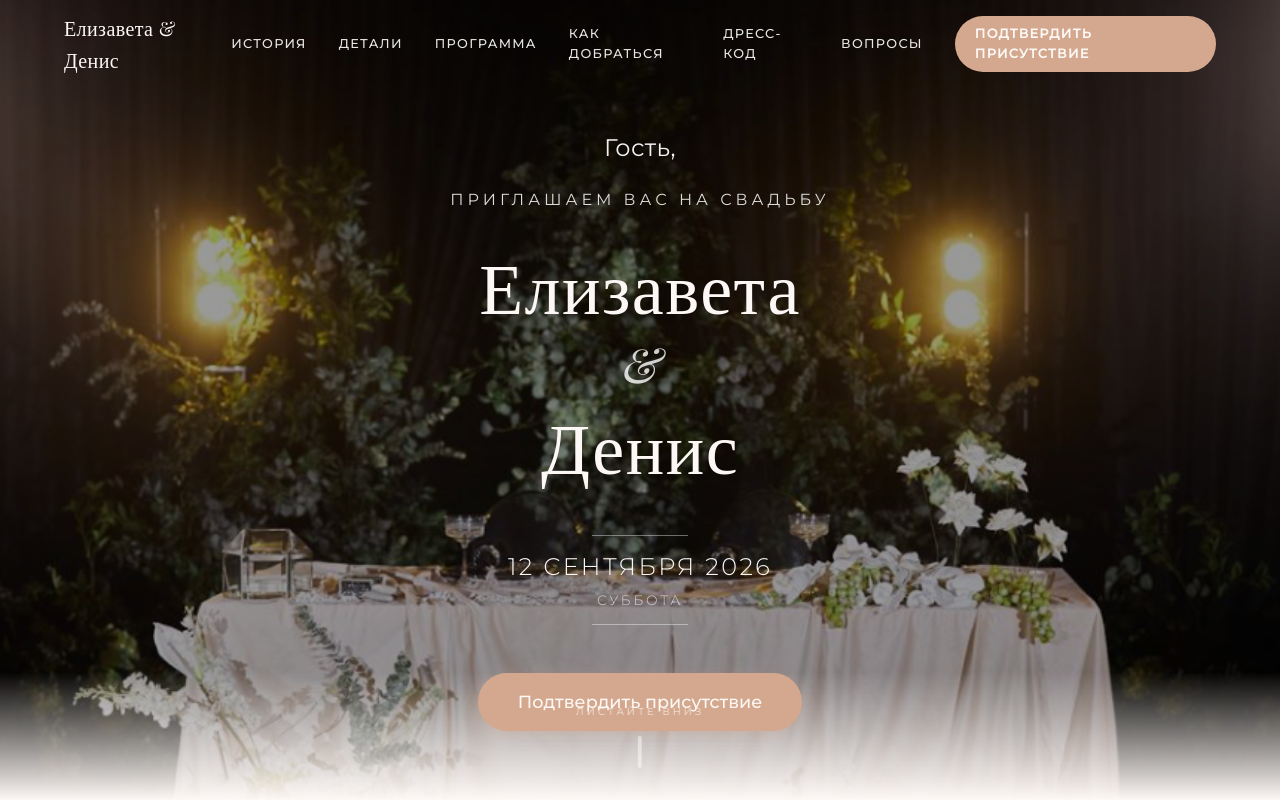
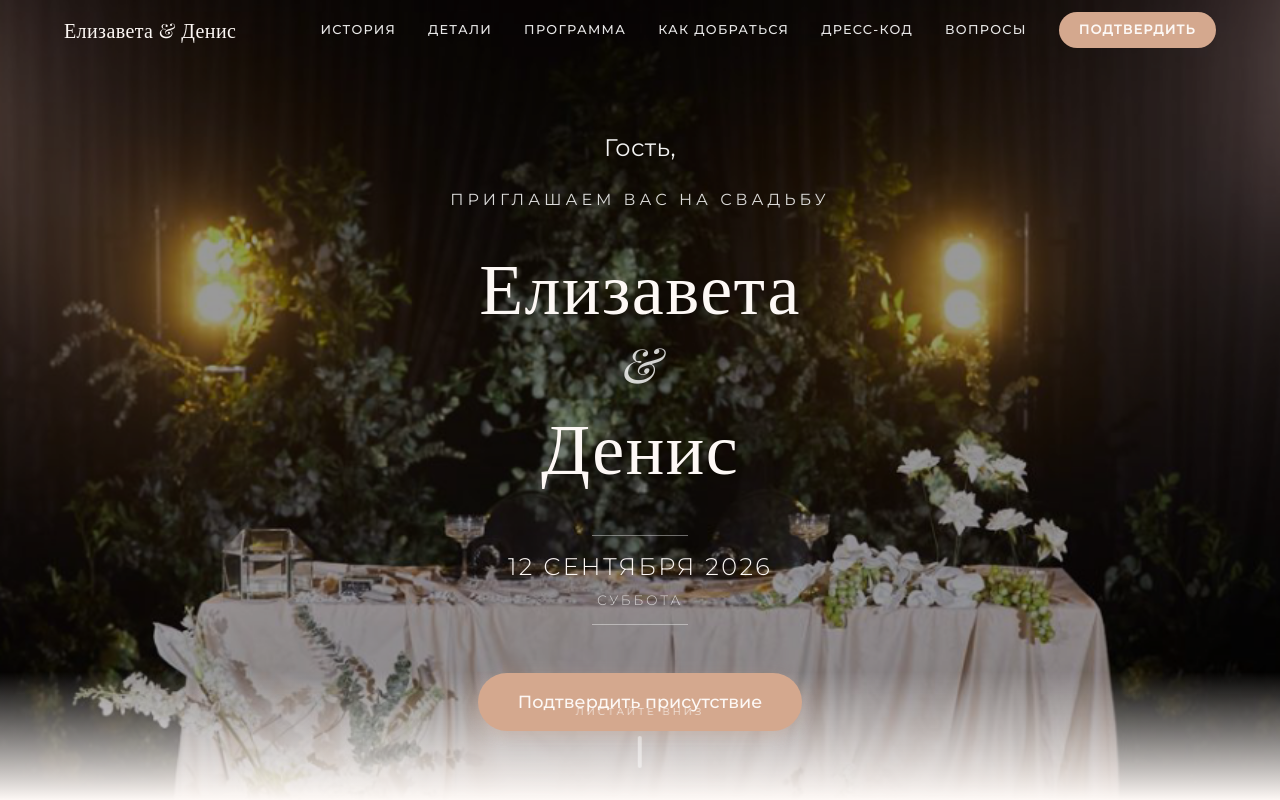
Before and after one commit to 5h4r3r/invitation, a Vue app: page / in a window 1280 px wide. Shown: the top 800 px of the page. Built offline with nearby package versions, Linux system fonts and the light colour scheme; no server answers; a web font is replaced by a local one.

Commit message:
nav: revert to Подтвердить

```diff
--- a/src/components/NavBar.vue
+++ b/src/components/NavBar.vue
@@ -12,7 +12,7 @@
         <a href="#dress-code">Дресс-код</a>
         <a href="#faq">Вопросы</a>
         <a href="#music" v-if="config.musicPlayer.enabled">Музыка</a>
-        <a href="#rsvp" class="nav-rsvp-link">Подтвердить присутствие</a>
+        <a href="#rsvp" class="nav-rsvp-link">Подтвердить</a>
       </div>
       <button class="nav-toggle" @click="mobileOpen = !mobileOpen" aria-label="Меню">
         <span></span><span></span><span></span>
@@ -26,7 +26,7 @@
       <a href="#dress-code" @click="mobileOpen = false">Дресс-код</a>
       <a href="#faq" @click="mobileOpen = false">Вопросы</a>
       <a href="#music" @click="mobileOpen = false" v-if="config.musicPlayer.enabled">Музыка</a>
-      <a href="#rsvp" @click="mobileOpen = false" class="nav-rsvp-link">Подтвердить присутствие</a>
+      <a href="#rsvp" @click="mobileOpen = false" class="nav-rsvp-link">Подтвердить</a>
     </div>
   </nav>
 </template>
```
Also changed, not shown: 4 other files (tests, documents, lock files or other folders).
